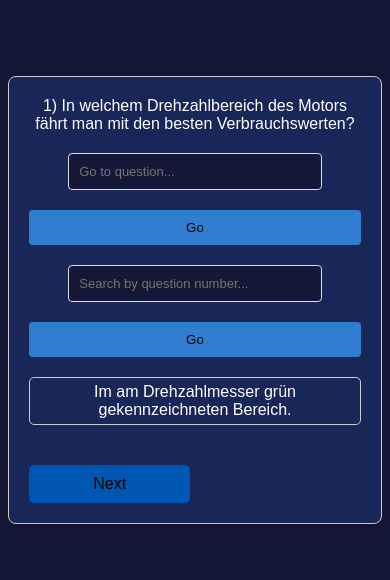
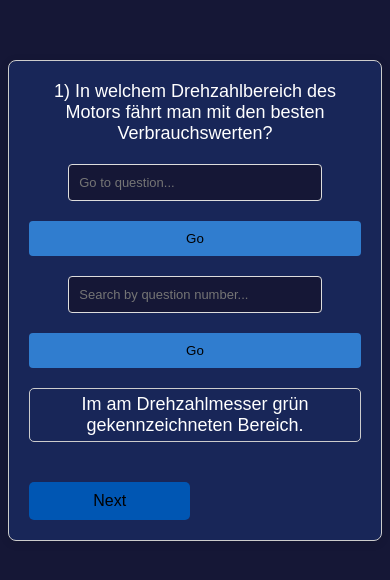
Before and after one commit to Mohammed87FS/vaterexam, a plain HTML site: page index.html in a window 390 px wide. Shown: the part 122-702 px from the top of the page. Drawn offline with Linux system fonts and the light colour scheme.

Commit message:
Update styles.css

```diff
--- a/styles.css
+++ b/styles.css
@@ -19,7 +19,7 @@ body {
     align-items: center;
     height: 100vh;
     margin: 0;
-    font-size: medium; /* Default font size for mobile */
+    font-size: large; /* Default font size for mobile */
     color: var(--text-color);
 }
 
```
